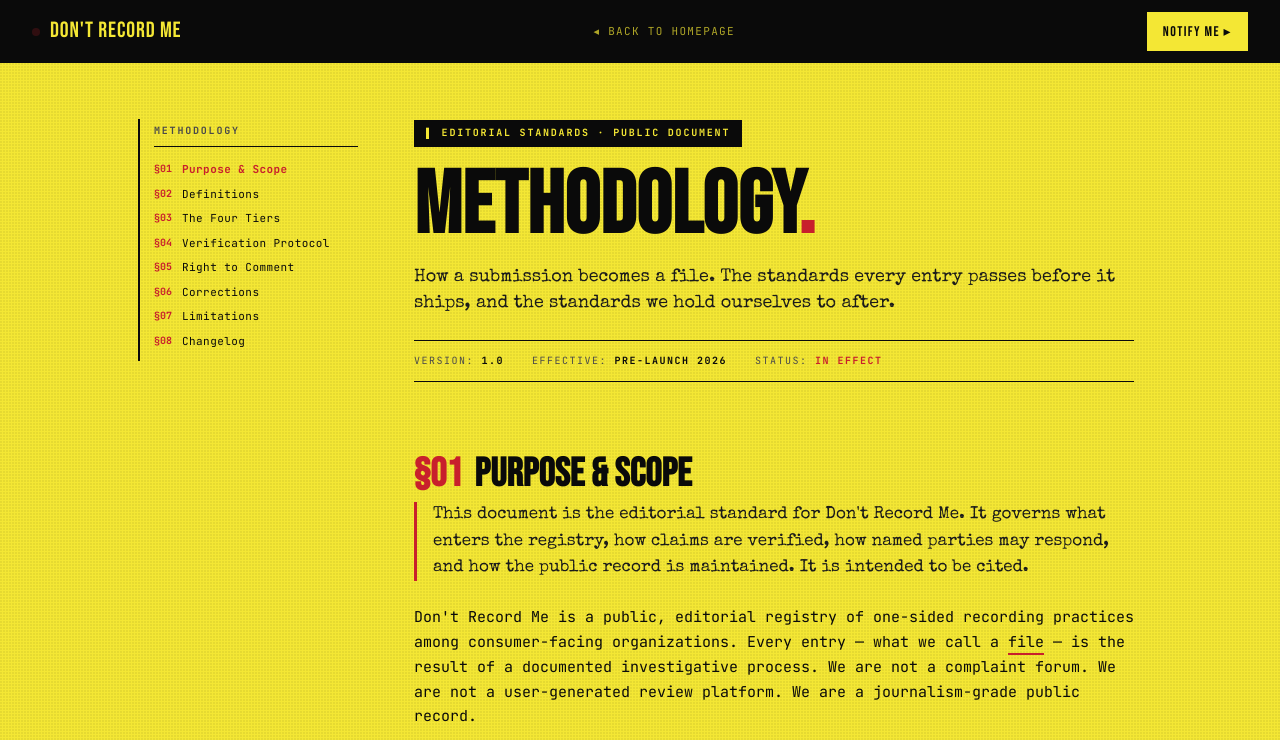
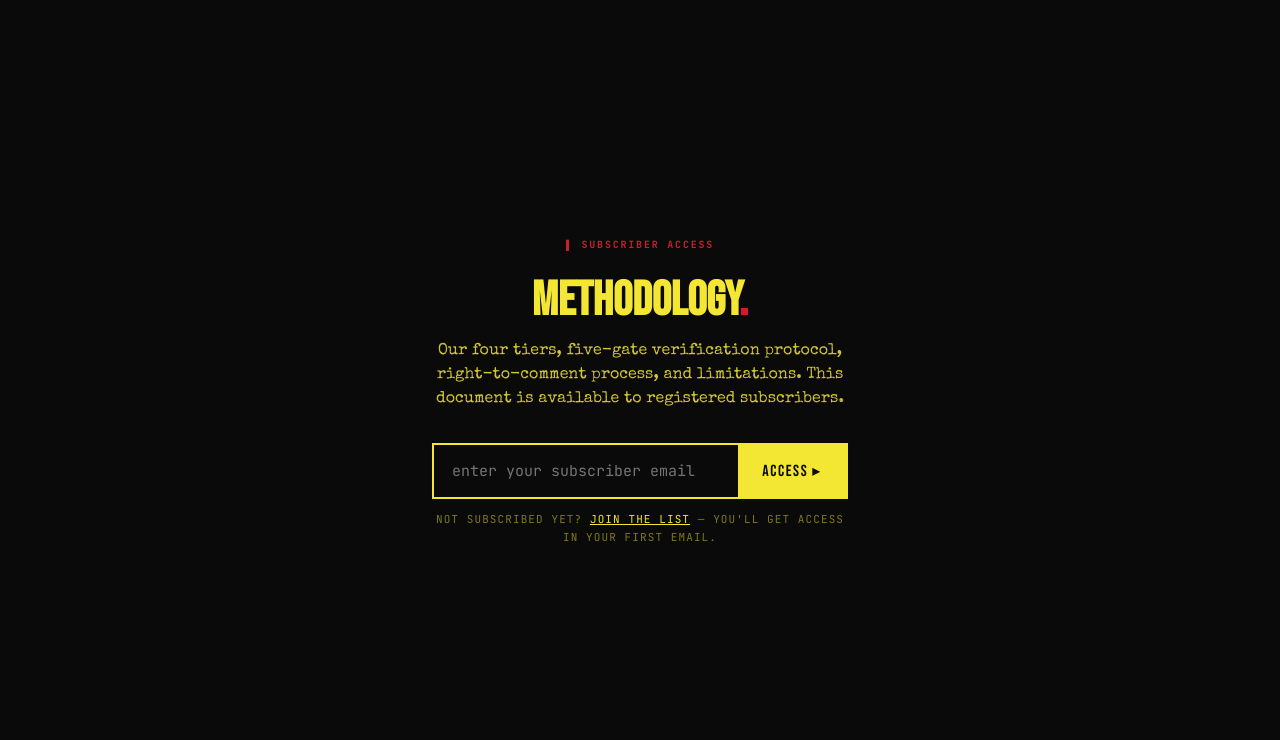
Before and after one commit to dontrecordme-org/drm, a plain HTML site: page methodology.html in a window 1280 px wide. Shown: the top 740 px of the page. Drawn offline with nearby package versions, Linux system fonts and the light colour scheme.

Commit message:
Update methodology.html

```diff
--- a/methodology.html
+++ b/methodology.html
@@ -45,7 +45,6 @@
     opacity: 0.4;
   }
 
-  /* ============ NAV (same as landing) ============ */
   .nav {
     position: sticky;
     top: 0;
@@ -100,7 +99,6 @@
   }
   .nav-cta:hover { background: var(--stamp); color: var(--paper); }
 
-  /* ============ FRAME ============ */
   .frame {
     position: relative;
     z-index: 3;
@@ -112,7 +110,6 @@
     gap: 56px;
   }
 
-  /* ============ TOC SIDEBAR ============ */
   .toc {
     position: sticky;
     top: 80px;
@@ -162,10 +159,8 @@
   .toc a:hover { color: var(--stamp); }
   .toc a.active { color: var(--stamp); font-weight: 700; }
 
-  /* ============ MAIN CONTENT ============ */
   main { max-width: 720px; }
 
-  /* Cover */
   .cover { margin-bottom: 64px; }
   .file-tag {
     display: inline-block;
@@ -207,7 +202,6 @@
   }
   .meta-strip strong { color: var(--ink); }
 
-  /* Section */
   section { margin-bottom: 64px; scroll-margin-top: 80px; }
 
   h2 {
@@ -245,7 +239,6 @@
   p strong { background: var(--ink); color: var(--paper); padding: 1px 6px; font-weight: 400; }
   p em { font-style: normal; border-bottom: 2px solid var(--stamp); padding-bottom: 1px; }
 
-  /* Numbered protocol list */
   .protocol {
     list-style: none;
     counter-reset: protocol;
@@ -273,7 +266,6 @@
   }
   .protocol li strong { background: transparent; color: var(--ink); padding: 0; font-weight: 700; }
 
-  /* Definition list */
   .defs {
     border-top: 1px solid var(--ink);
     margin: 16px 0 24px;
@@ -294,7 +286,6 @@
   }
   .defs dd { line-height: 1.55; }
 
-  /* Tier table */
   .tier-table {
     border: 2px solid var(--ink);
     margin: 16px 0 24px;
@@ -355,7 +346,6 @@
     margin-bottom: 3px;
   }
 
-  /* Note box */
   .note {
     background: var(--paper-soft);
     border: 2px dashed var(--stamp);
@@ -380,7 +370,6 @@
   }
   .note strong { background: var(--ink); color: var(--paper); padding: 1px 6px; font-weight: 400; }
 
-  /* Limitations callout */
   .limit {
     background: var(--ink);
     color: var(--paper);
@@ -402,7 +391,6 @@
   .limit p:last-child { margin-bottom: 0; }
   .limit p strong { background: var(--paper); color: var(--ink); padding: 1px 6px; font-weight: 400; }
 
-  /* Footer */
   footer {
     border-top: 3px solid var(--ink);
     padding-top: 24px;
@@ -422,7 +410,6 @@
     letter-spacing: 0;
   }
 
-  /* ============ RESPONSIVE ============ */
   @media (max-width: 880px) {
     .frame { grid-template-columns: 1fr; padding: 40px 24px 60px; gap: 32px; }
     .toc { position: static; max-height: none; }
@@ -434,7 +421,24 @@
 </head>
 <body>
 
-<!-- NAV -->
+<!-- ============ EMAIL GATE ============ -->
+<div id="gate" style="position:fixed;inset:0;z-index:999;background:#0a0a0a;color:#f4e734;display:flex;align-items:center;justify-content:center;font-family:'JetBrains Mono',monospace;">
+  <div style="max-width:480px;padding:32px;text-align:center;">
+    <div style="font-size:10px;letter-spacing:0.18em;font-weight:700;text-transform:uppercase;color:#c8202c;margin-bottom:24px;">▌ Subscriber Access</div>
+    <h1 style="font-family:'Bebas Neue',sans-serif;font-size:48px;line-height:0.95;margin-bottom:16px;color:#f4e734;">Methodology<span style="color:#c8202c;">.</span></h1>
+    <p style="font-family:'Special Elite',monospace;font-size:16px;line-height:1.5;color:rgba(244,231,52,0.85);margin-bottom:32px;">Our four tiers, five-gate verification protocol, right-to-comment process, and limitations. This document is available to registered subscribers.</p>
+    <div style="display:flex;border:2px solid #f4e734;margin-bottom:12px;">
+      <input type="email" id="gate-email" placeholder="enter your subscriber email" style="flex:1;background:transparent;border:none;outline:none;padding:16px 18px;color:#f4e734;font-family:'JetBrains Mono',monospace;font-size:15px;">
+      <button id="gate-btn" onclick="checkAccess()" style="background:#f4e734;color:#0a0a0a;border:none;padding:0 24px;font-family:'Bebas Neue',sans-serif;font-size:16px;letter-spacing:0.1em;cursor:pointer;white-space:nowrap;">Access ▸</button>
+    </div>
+    <div id="gate-error" style="display:none;color:#c8202c;font-size:13px;margin-bottom:16px;text-align:left;"></div>
+    <p style="font-size:11px;letter-spacing:0.1em;text-transform:uppercase;color:rgba(244,231,52,0.5);line-height:1.6;">Not subscribed yet? <a href="/#capture" style="color:#f4e734;text-decoration:underline;">Join the list</a> — you'll get access in your first email.</p>
+  </div>
+</div>
+
+<!-- ============ CONTENT (hidden until verified) ============ -->
+<div id="content" style="display:none;">
+
 <nav class="nav">
   <div class="nav-inner">
     <a href="/" class="nav-brand"><span class="dot"></span>DON'T RECORD ME</a>
@@ -445,7 +449,6 @@
 
 <div class="frame">
 
-  <!-- ============ TOC SIDEBAR ============ -->
   <aside class="toc">
     <div class="toc-label">Methodology</div>
     <ol>
@@ -460,22 +463,19 @@
     </ol>
   </aside>
 
-  <!-- ============ MAIN ============ -->
   <main>
 
-    <!-- COVER -->
     <div class="cover">
-      <div class="file-tag">▌ Editorial Standards · Public Document</div>
+      <div class="file-tag">▌ Editorial Standards · Subscriber Document</div>
       <h1 class="title">Methodology<span class="accent">.</span></h1>
       <p class="subtitle">How a submission becomes a file. The standards every entry passes before it ships, and the standards we hold ourselves to after.</p>
       <div class="meta-strip">
         <div>VERSION: <strong>1.0</strong></div>
-        <div>EFFECTIVE: <strong>Pre-Launch 2026</strong></div>
+        <div>EFFECTIVE: <strong>2026</strong></div>
         <div>STATUS: <strong style="color:var(--stamp);">IN EFFECT</strong></div>
       </div>
     </div>
 
-    <!-- §1 PURPOSE -->
     <section id="purpose">
       <h2><span class="num">§01</span>Purpose &amp; Scope</h2>
       <p class="lede">This document is the editorial standard for Don't Record Me. It governs what enters the registry, how claims are verified, how named parties may respond, and how the public record is maintained. It is intended to be cited.</p>
@@ -491,7 +491,6 @@
       <p>Workplace monitoring of company employees by their own employer. Public surveillance. Recordings made for security or fraud-prevention purposes that do not involve customer-facing service. Disputes that are primarily about call quality, hold times, or product complaints rather than recording asymmetry.</p>
     </section>
 
-    <!-- §2 DEFINITIONS -->
     <section id="definitions">
       <h2><span class="num">§02</span>Definitions</h2>
       <p class="lede">Terms that appear throughout this document and across published files. Where a term has a contested meaning in law, we note our editorial usage.</p>
@@ -524,7 +523,6 @@
       </dl>
     </section>
 
-    <!-- §3 THE FOUR TIERS -->
     <section id="tiers">
       <h2><span class="num">§03</span>The Four Tiers</h2>
       <p class="lede">Every published file is classified into one of four tiers. Each tier has a distinct claim and a distinct evidentiary standard. Tier assignment is editorial judgment, applied consistently, and may be revised on appeal.</p>
@@ -586,7 +584,6 @@
       </div>
     </section>
 
-    <!-- §4 VERIFICATION PROTOCOL -->
     <section id="protocol">
       <h2><span class="num">§04</span>Verification Protocol</h2>
       <p class="lede">The five-gate process every submission moves through before becoming part of a published file. No exceptions.</p>
@@ -610,7 +607,6 @@
       <p>The registry hosts only audio that the editorial team itself lawfully obtained — most commonly IVR captures conducted in one-party-consent jurisdictions by editorial staff who are parties to the call. <strong>We do not host customer-recorded audio.</strong> Submitter testimony is paraphrased in published files and editorial commentary; the submitter's voice is never aired.</p>
     </section>
 
-    <!-- §5 RIGHT TO COMMENT -->
     <section id="right-to-comment">
       <h2><span class="num">§05</span>Right to Comment</h2>
       <p class="lede">Every named company receives notice and opportunity to respond before publication. This is not optional.</p>
@@ -625,7 +621,6 @@
       <p>It is not an opportunity to negotiate the tier classification or to suppress publication. It is an opportunity to submit on-the-record context. The editorial team retains final classification authority. Companies that disagree with the outcome are directed to the corrections process below.</p>
     </section>
 
-    <!-- §6 CORRECTIONS -->
     <section id="corrections">
       <h2><span class="num">§06</span>Corrections</h2>
       <p class="lede">Public records have to be correctable. Here's how.</p>
@@ -641,7 +636,6 @@
       <p>Files are not removed from the public record absent a court order, a documented factual error so material that the file's premise collapses, or a verified request from a submitter whose safety has materially changed. Files that are corrected so substantially that the original conclusion no longer holds are marked <em>retracted</em> rather than deleted.</p>
     </section>
 
-    <!-- §7 LIMITATIONS -->
     <section id="limitations">
       <h2><span class="num">§07</span>Limitations</h2>
       <p class="lede">A methodology is only as honest as the boundaries it admits. Here are ours.</p>
@@ -667,20 +661,18 @@
       </div>
     </section>
 
-    <!-- §8 CHANGELOG -->
     <section id="changelog">
       <h2><span class="num">§08</span>Changelog</h2>
       <p class="lede">Every revision to this methodology is recorded. Old versions remain available.</p>
 
       <dl class="defs">
         <div>
-          <dt>v1.0 — pre-launch</dt>
+          <dt>v1.0 — 2026</dt>
           <dd>Initial publication. Four-tier system established. Five-gate verification protocol defined. Tier IV renamed from "Jurisdiction Shopping" to "Asymmetric Application" per editorial review.</dd>
         </div>
       </dl>
     </section>
 
-    <!-- FOOTER -->
     <footer>
       <div class="quote">"This methodology may be read for quality and training purposes."</div>
       <div>© 2026 Don't Record Me ▸ Methodology v1.0</div>
@@ -690,7 +682,6 @@
 </div>
 
 <script>
-  // Highlight active TOC entry on scroll
   const sections = document.querySelectorAll('section[id]');
   const tocLinks = document.querySelectorAll('.toc a');
   const observer = new IntersectionObserver((entries) => {
@@ -705,5 +696,37 @@
   sections.forEach(s => observer.observe(s));
 </script>
 
+</div><!-- end #content -->
+
+<script src="https://cdn.jsdelivr.net/npm/@supabase/supabase-js@2/dist/umd/supabase.min.js"></script>
+<script>
+const sb=window.supabase.createClient('https://jqagwwgdnrwhscwjjske.supabase.co','eyJhbGciOiJIUzI1NiIsInR5cCI6IkpXVCJ9.eyJpc3MiOiJzdXBhYmFzZSIsInJlZiI6ImpxYWd3d2dkbnJ3aHNjd2pqc2tlIiwicm9sZSI6ImFub24iLCJpYXQiOjE3NzgyMDA1MDksImV4cCI6MjA5Mzc3NjUwOX0.kBUlqZ46zBevZkY3Eb8WQfkivC09QhxiiN6K-UU6TtU');
+if(sessionStorage.getItem('drm_verified')){document.getElementById('gate').style.display='none';document.getElementById('content').style.display='block';}
+document.getElementById('gate-email').addEventListener('keydown',e=>{if(e.key==='Enter')checkAccess();});
+async function checkAccess(){
+  const email=document.getElementById('gate-email').value.trim().toLowerCase();
+  const btn=document.getElementById('gate-btn');
+  const err=document.getElementById('gate-error');
+  if(!email)return;
+  btn.textContent='Checking...';btn.disabled=true;err.style.display='none';
+  try{
+    const{data,error}=await sb.from('subscribers').select('email').eq('email',email).limit(1);
+    if(error)throw error;
+    if(data&&data.length>0){
+      sessionStorage.setItem('drm_verified','true');
+      document.getElementById('gate').style.display='none';
+      document.getElementById('content').style.display='block';
+      window.scrollTo(0,0);
+    }else{
+      err.textContent="▌ That email isn't on the list. Subscribe first — you'll get access in your first drop.";
+      err.style.display='block';btn.textContent='Access ▸';btn.disabled=false;
+    }
+  }catch(e){
+    err.textContent='▌ Something went wrong. Try again.';
+    err.style.display='block';btn.textContent='Access ▸';btn.disabled=false;
+  }
+}
+</script>
+
 </body>
 </html>
```
